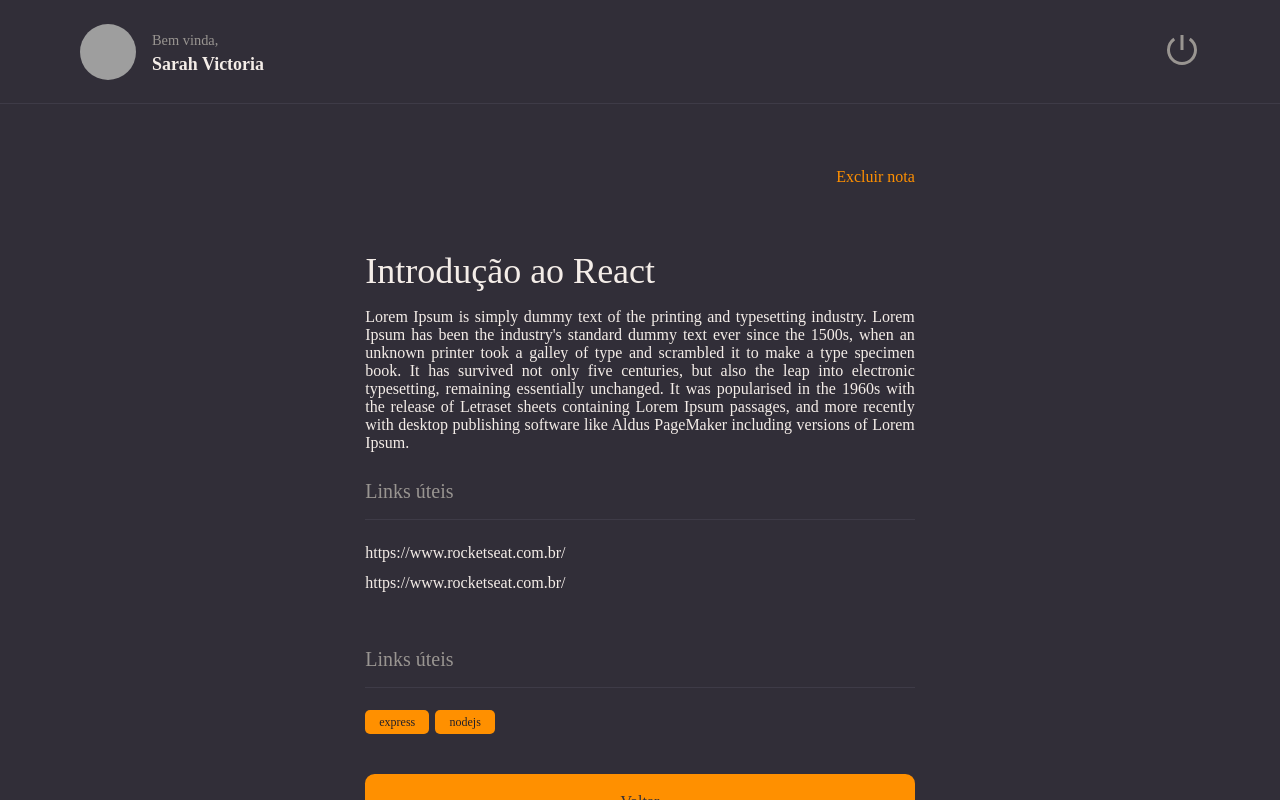
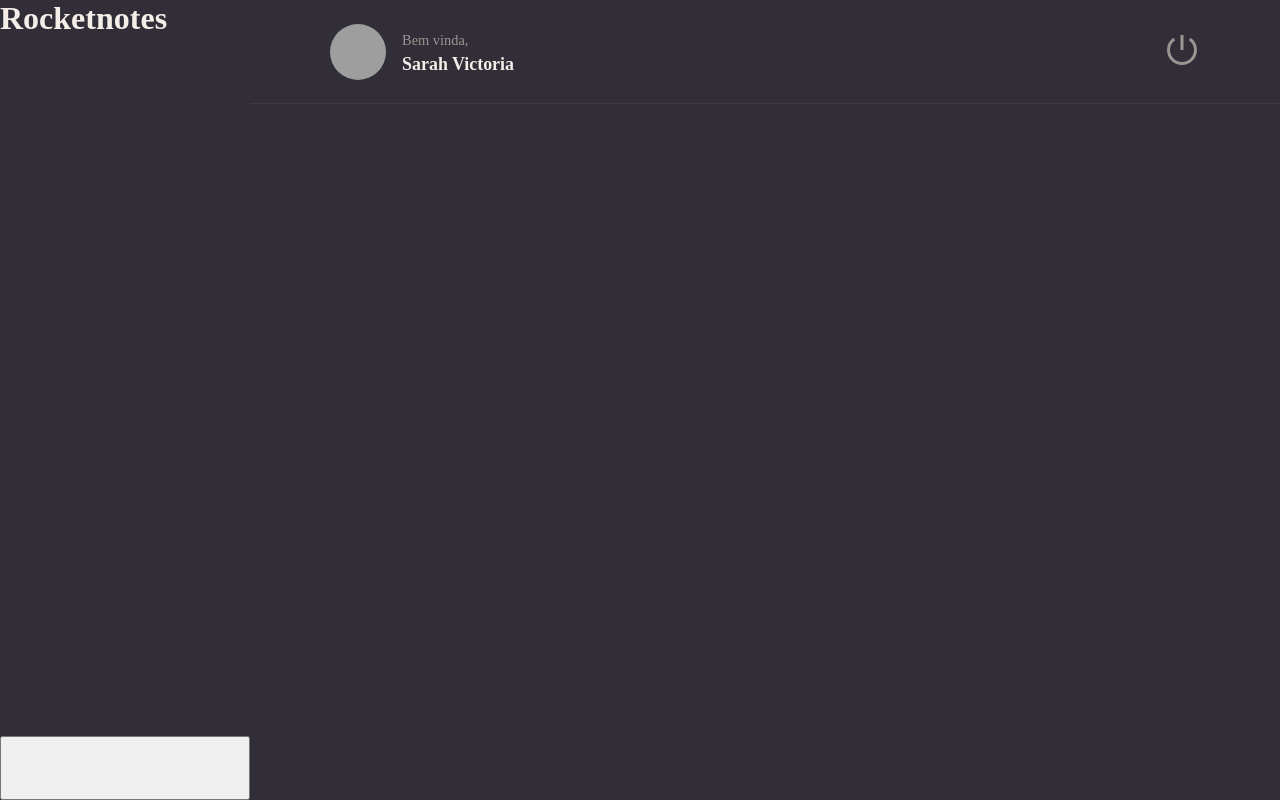
Before and after one commit to sarahvjustino/RockeatNotes-Explorer, a React app: page / in a window 1280 px wide. Built offline with nearby package versions, Linux system fonts and the light colour scheme; grey boxes are pictures that could not be loaded; the HTML template or start-up script is replaced by a standard one.

Commit message:
feat: created Home page and styled Container component

```diff
--- a/src/main.jsx
+++ b/src/main.jsx
@@ -1,6 +1,6 @@
 import React from "react";
 import ReactDOM from "react-dom/client";
-import { Details } from "./pages/Details";
+import { Home } from "./pages/Home";
 import GlobalStyles from "./styles/global";
 import { ThemeProvider } from "styled-components";
 
@@ -10,7 +10,7 @@
   <React.StrictMode>
     <ThemeProvider theme={theme}>
       <GlobalStyles />
-      <Details />
+      <Home />
     </ThemeProvider>
   </React.StrictMode>
 );
--- /dev/null
+++ b/src/pages/Home/index.jsx
@@ -0,0 +1,18 @@
+import { Container, Brand, Search, Menu, Content, NewNote } from "./styles";
+
+import { Header } from "../../components/header";
+
+export function Home() {
+  return (
+    <Container>
+      <Brand>
+        <h1>Rocketnotes</h1>
+      </Brand>
+      <Header />
+      <Menu></Menu>
+      <Search></Search>
+      <Content></Content>
+      <NewNote></NewNote>
+    </Container>
+  );
+}
--- /dev/null
+++ b/src/pages/Home/styles.js
@@ -0,0 +1,33 @@
+import { styled } from "styled-components";
+
+export const Container = styled.div`
+    width: 100%;
+    height: 100vh;
+
+    display: grid;
+    grid-template-columns: 15.63rem auto;
+    grid-template-rows: 6.6rem 8rem auto 4rem;
+
+    grid-template-areas:
+    "brand header"
+    "menu search"
+    "menu content"
+    "newnote content";
+
+    background-color: ${({ theme }) => theme.COLORS.BACKGROUND_800};
+`;
+export const Brand = styled.div`
+    grid-area: brand;
+`;
+export const Search = styled.div`
+    grid-area: search;
+`;
+export const Menu = styled.ul`
+    grid-area: menu;
+`;
+export const Content = styled.div`
+    grid-area: content;
+`;
+export const NewNote = styled.button`
+    grid-area: newnote;
+`;
```
